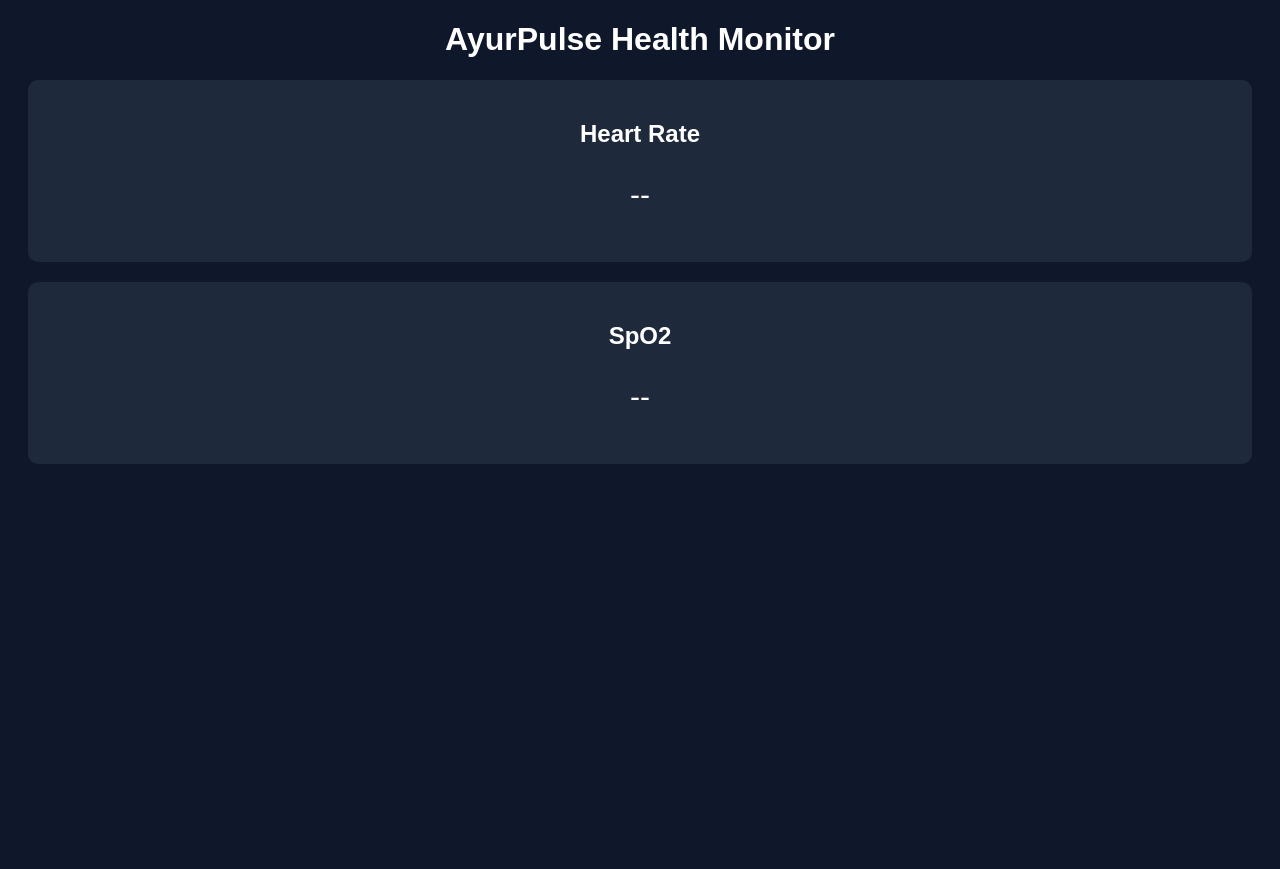
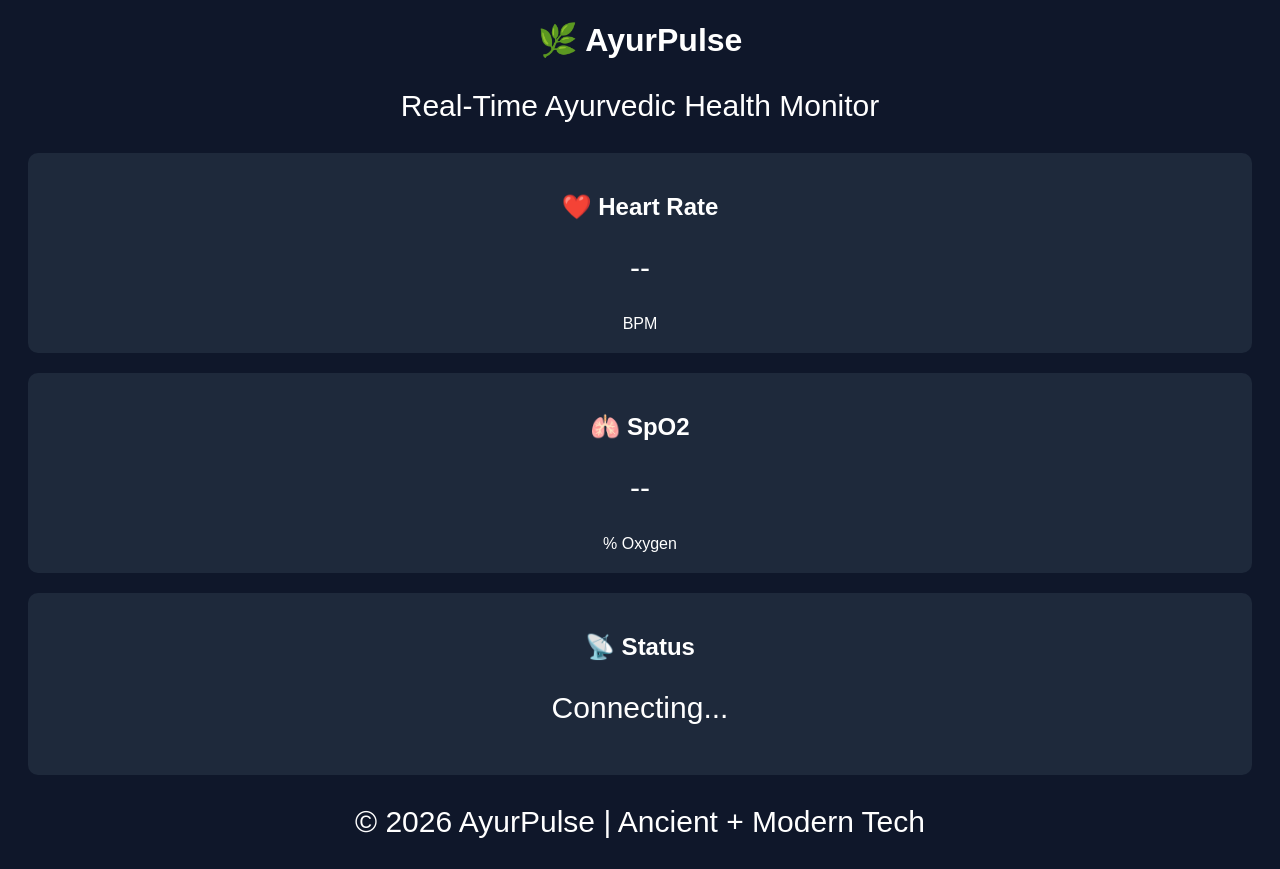
Before and after one commit to MuraliManavi/AyurPulse, a plain HTML site: page index.html in a window 1280 px wide. Before the commit the page ends 800 px from the top, so only its background shows below. Drawn offline with Linux system fonts and the light colour scheme; no server answers.

Commit message:
Revamp index.html for AyurPulse Dashboard
Updated the HTML structure and content for the AyurPulse dashboard, including new elements for status and footer.

```diff
--- a/index.html
+++ b/index.html
@@ -1,25 +1,46 @@
 <!DOCTYPE html>
 <html>
 <head>
-  <title>AyurPulse</title>
+  <title>AyurPulse Dashboard</title>
   <link rel="stylesheet" href="style.css">
 </head>
+
 <body>
 
-<h1>AyurPulse Health Monitor</h1>
+<div class="container">
 
-<div class="card">
-  <h2>Heart Rate</h2>
-  <p id="bpm">--</p>
+  <header>
+    <h1>🌿 AyurPulse</h1>
+    <p>Real-Time Ayurvedic Health Monitor</p>
+  </header>
+
+  <div class="cards">
+
+    <div class="card vata">
+      <h2>❤️ Heart Rate</h2>
+      <p id="bpm">--</p>
+      <span>BPM</span>
+    </div>
+
+    <div class="card pitta">
+      <h2>🫁 SpO2</h2>
+      <p id="spo2">--</p>
+      <span>% Oxygen</span>
+    </div>
+
+    <div class="card kapha">
+      <h2>📡 Status</h2>
+      <p id="status">Connecting...</p>
+    </div>
+
+  </div>
+
+  <footer>
+    <p>© 2026 AyurPulse | Ancient + Modern Tech</p>
+  </footer>
+
 </div>
 
-<div class="card">
-  <h2>SpO2</h2>
-  <p id="spo2">--</p>
-</div>
-
-<script src="https://www.gstatic.com/firebasejs/10.7.0/firebase-app.js"></script>
-<script src="https://www.gstatic.com/firebasejs/10.7.0/firebase-database.js"></script>
 <script src="script.js"></script>
 
 </body>
```
